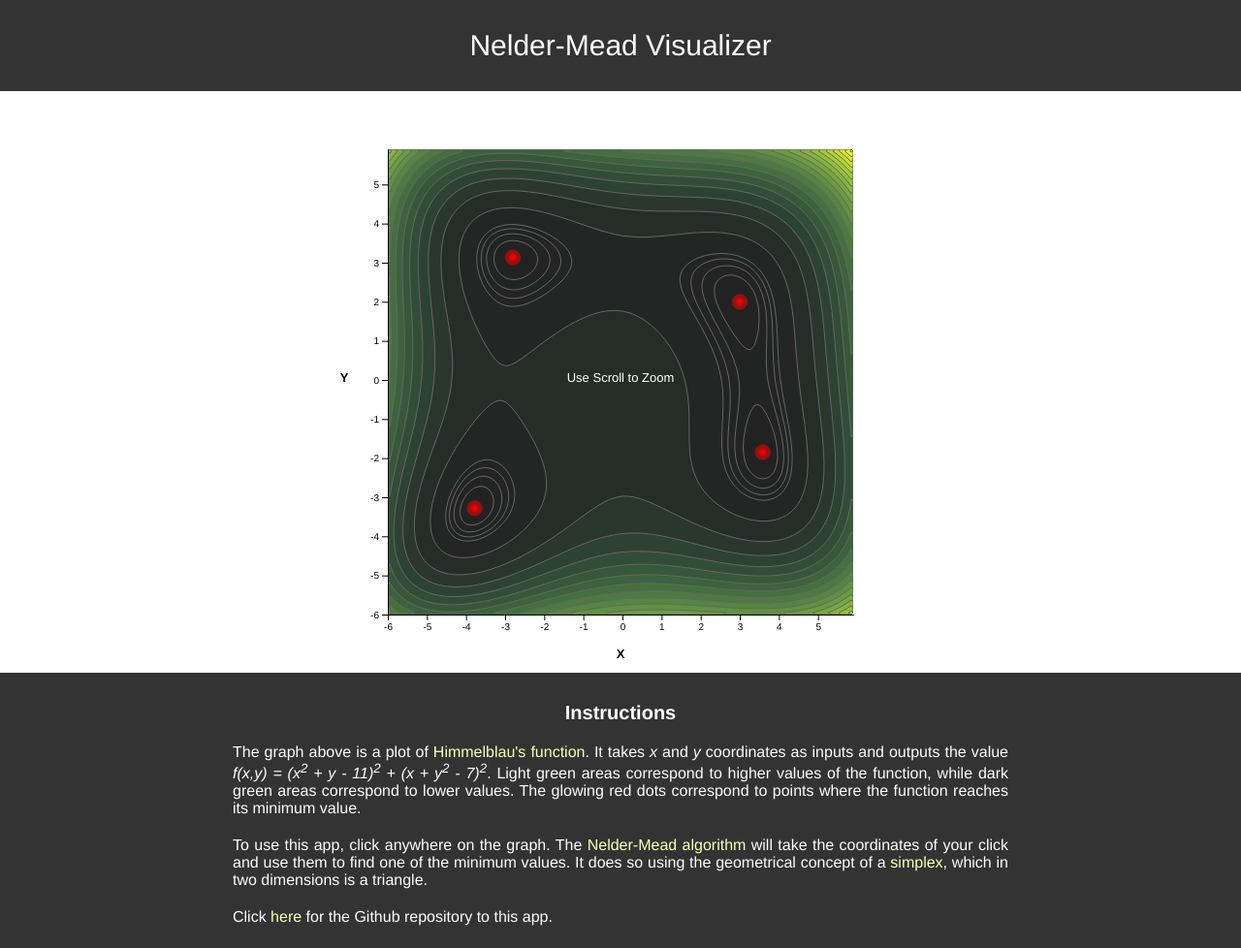
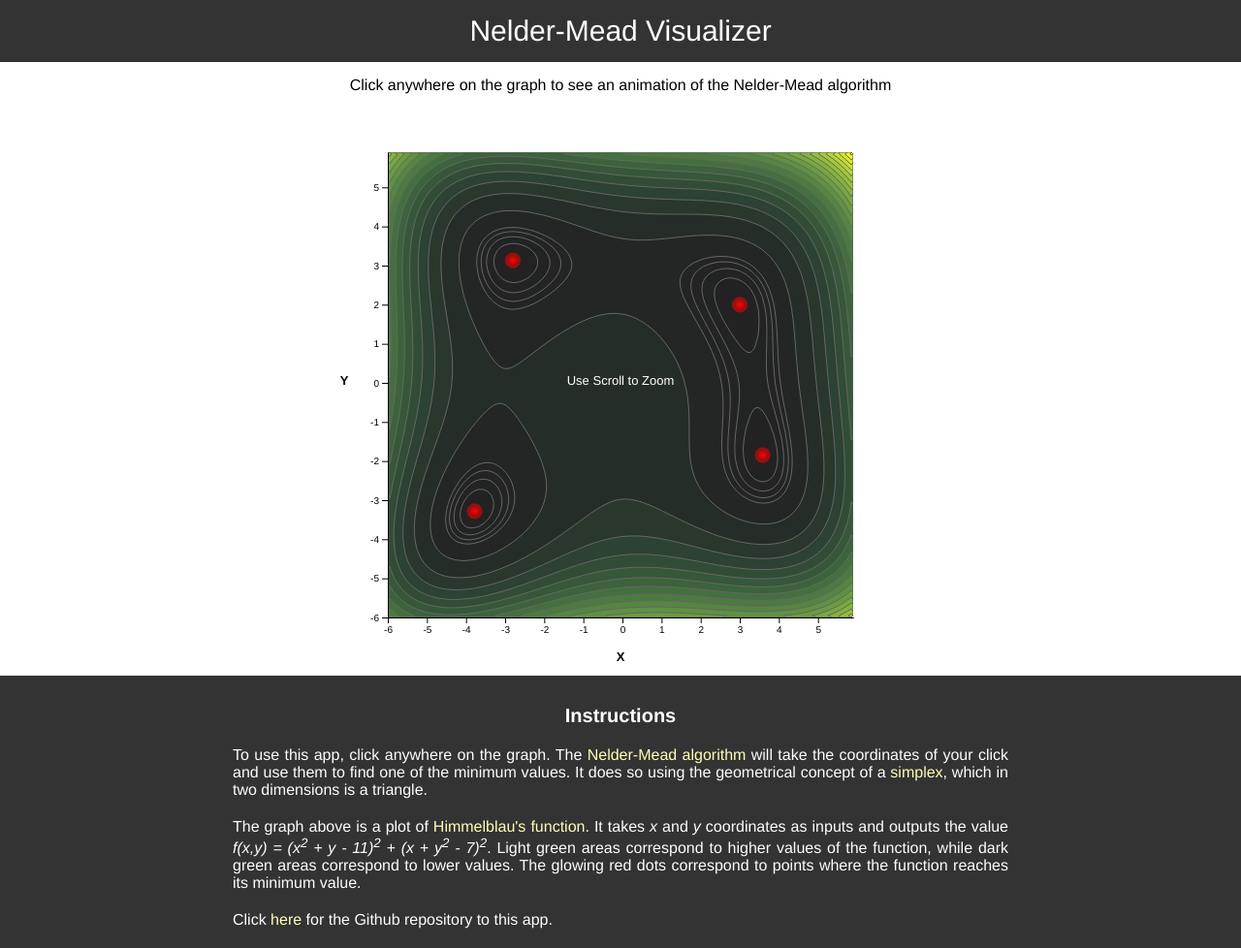
Before and after one commit to greg-rychlewski/nelder-mead, a plain HTML site: page index.html in a window 1280 px wide. Shown: the whole page at 97% size. Drawn offline with Linux system fonts and the light colour scheme.

Commit message:
add quick instructions to page

```diff
--- a/index.css
+++ b/index.css
@@ -36,7 +36,15 @@ h2{
 #title{
 	color: #fdfdfd;
 	text-align: center;
-	padding: 30px 15px 30px 15px;
+	padding: 15px;
+}
+
+/* Instructions */
+#instructions {
+	color: #000;
+	text-align: center;
+	background: #fff;
+	padding-top: 15px;
 }
 
 /* Middle section (graph elements) */
@@ -119,4 +127,8 @@ h2{
 		padding-top: 20px;
 		padding-bottom: 15px;
 	}
+
+	#instructions {
+		display: none;
+	}
 }
--- a/index.html
+++ b/index.html
@@ -6,14 +6,15 @@
 	<body>
 		<div id="main-container">
 			<div id="title"><h2>Nelder-Mead Visualizer</h2></div>
+			<div id="instructions"><p>Click anywhere on the graph to see an animation of the Nelder-Mead algorithm</p></div>
 			<div id="outer-graph-container"><div id="graph-container"></div></div>
 			<div id="info">
 				<div class="header"><span>Instructions</span></div>
 				<p>
-					The graph above is a plot of <a target="_blank" href="https://en.wikipedia.org/wiki/Himmelblau%27s_function">Himmelblau's function</a>. It takes <span class="math">x</span> and <span class="math">y</span> coordinates as inputs and outputs the value <span class="math">f(x,y) = (x<sup>2</sup> + y - 11)<sup>2</sup> + (x + y<sup>2</sup> - 7)<sup>2</sup></span>. Light green areas correspond to higher values of the function, while dark green areas correspond to lower values. The glowing red dots correspond to points where the function reaches its minimum value.
+					To use this app, click anywhere on the graph. The <a target="_blank" href="https://en.wikipedia.org/wiki/Nelder%E2%80%93Mead_method">Nelder-Mead algorithm</a> will take the coordinates of your click and use them to find one of the minimum values. It does so using the geometrical concept of a <a target="_blank" href="https://en.wikipedia.org/wiki/Simplex"> simplex</a>, which in two dimensions is a triangle.
 				</p>
 				<p>
-					To use this app, click anywhere on the graph. The <a target="_blank" href="https://en.wikipedia.org/wiki/Nelder%E2%80%93Mead_method">Nelder-Mead algorithm</a> will take the coordinates of your click and use them to find one of the minimum values. It does so using the geometrical concept of a <a target="_blank" href="https://en.wikipedia.org/wiki/Simplex"> simplex</a>, which in two dimensions is a triangle.
+					The graph above is a plot of <a target="_blank" href="https://en.wikipedia.org/wiki/Himmelblau%27s_function">Himmelblau's function</a>. It takes <span class="math">x</span> and <span class="math">y</span> coordinates as inputs and outputs the value <span class="math">f(x,y) = (x<sup>2</sup> + y - 11)<sup>2</sup> + (x + y<sup>2</sup> - 7)<sup>2</sup></span>. Light green areas correspond to higher values of the function, while dark green areas correspond to lower values. The glowing red dots correspond to points where the function reaches its minimum value.
 				</p>
 				<p>Click <a target="_blank" href="https://github.com/greg-rychlewski/nelder-mead">here</a> for the Github repository to this app.</p>
 			</div>
--- a/index.js
+++ b/index.js
@@ -415,7 +415,6 @@ function reDraw(){
     yLabel.attr("transform", "translate(" + labelPosition.y  + "," + (margin.top + (height / 2)) + ")");
     xLabel.attr("transform", "translate(" + (margin.left + (width / 2)) + "," + labelPosition.x + ")");
 
-
     // Adjust minimum points
     minCircle.attr("r", scaledDistance("x", minRadius))
              .attr("cx", function(d){return xScale(d.x)})
```
